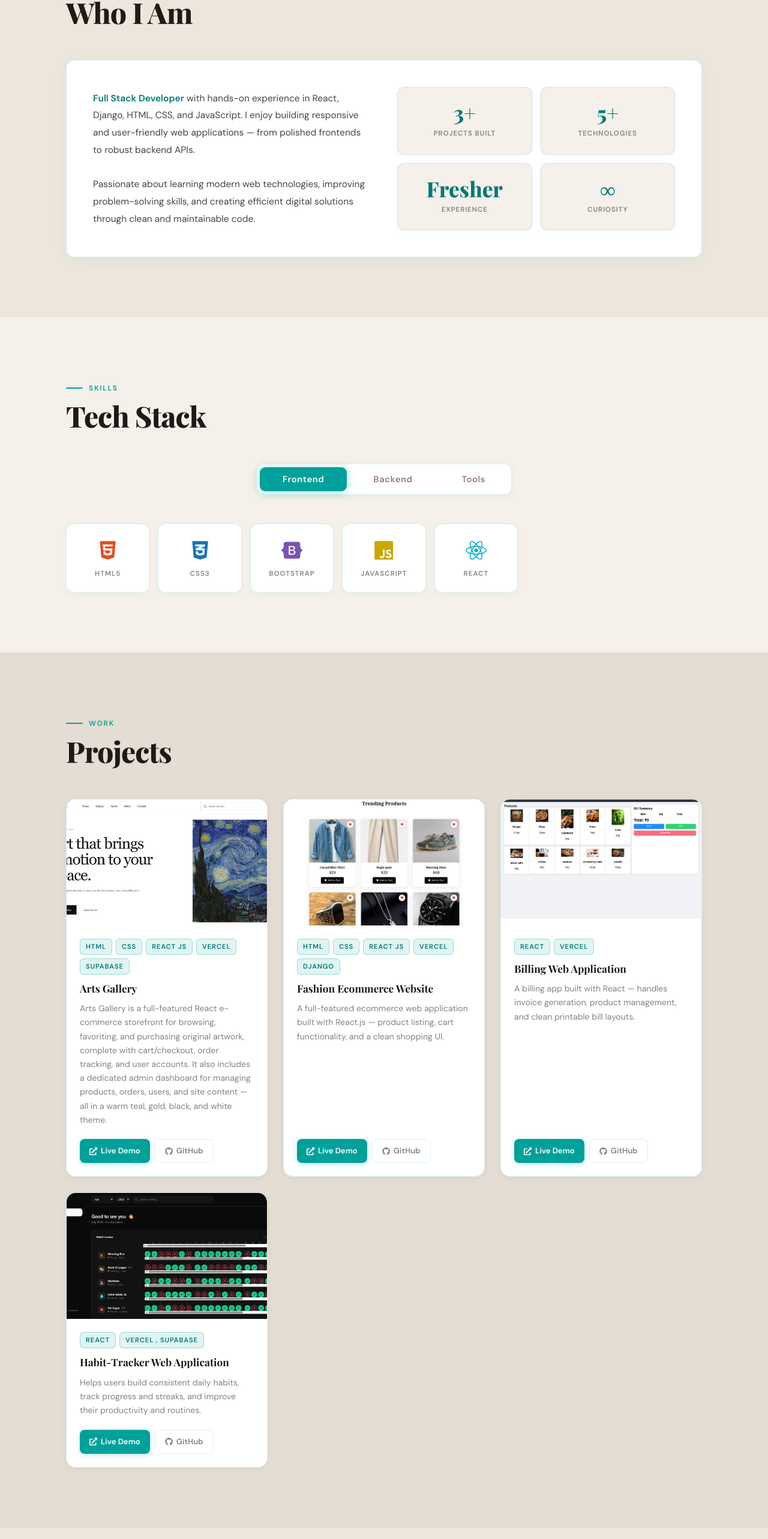
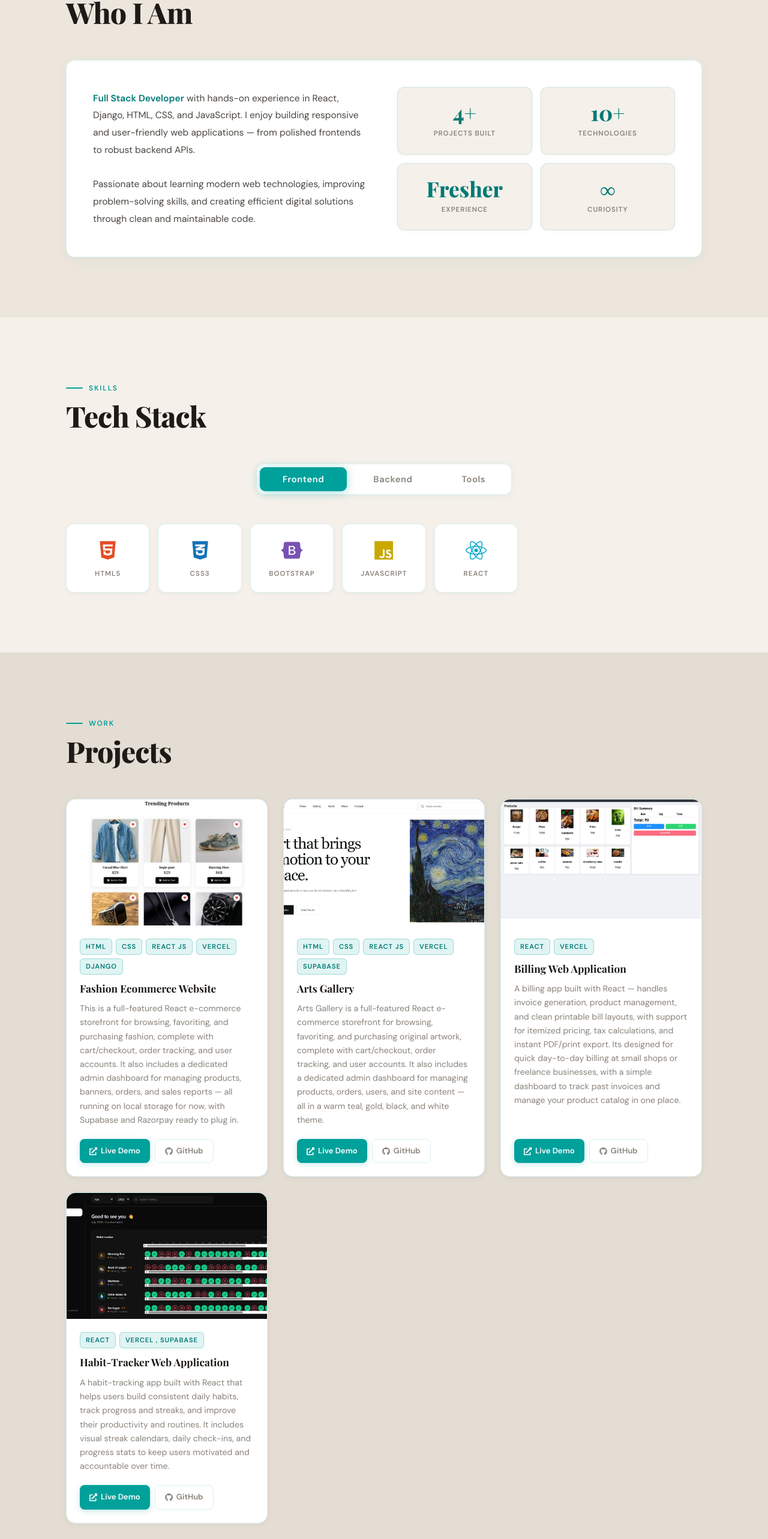
Before and after one commit to mussammilshathik21/portfolio, a React (Vite) app: page / in a window 1280 px wide. Shown: the part 944-3510 px from the top of the page at 60% size. Built offline with nearby package versions, Linux system fonts and the light colour scheme; a web font is replaced by a local one.

Commit message:
project update

```diff
--- a/src/components/Aboutme.jsx
+++ b/src/components/Aboutme.jsx
@@ -1,8 +1,8 @@
 import './Aboutme.css'
 
 const STATS = [
-  { num: '3+',  label: 'Projects Built'  },
-  { num: '5+',  label: 'Technologies'    },
+  { num: '4+',  label: 'Projects Built'  },
+  { num: '10+',  label: 'Technologies'    },
   { num: 'Fresher', label: 'Experience'      },
   { num: '∞',   label: 'Curiosity'       },
 ]
--- a/src/components/Project.jsx
+++ b/src/components/Project.jsx
@@ -6,6 +6,14 @@ import artgallery from '../assets/artgallery.png'
 import './Project.css'
 
 const PROJECTS = [
+   {
+    image:       pro1,
+    title:       'Fashion Ecommerce Website',
+    description: 'This is a full-featured React e-commerce storefront for browsing, favoriting, and purchasing fashion, complete with cart/checkout, order tracking, and user accounts. It also includes a dedicated admin dashboard for managing products, banners, orders, and sales reports — all running on local storage for now, with Supabase and Razorpay ready to plug in.',
+    live:        'https://fashion-e-commerce-jet.vercel.app/',
+    github:      'https://github.com/mussammilshathik21/fashion-e-commerce',
+    tags:        ['Html','css','React Js', 'Vercel','Django'],
+  },
   {
     image:       artgallery,
     title:       'Arts Gallery',
@@ -14,18 +22,11 @@ const PROJECTS = [
     github:      'https://github.com/mussammilshathik21/art-gallery',
     tags:        ['Html','css','React Js', 'Vercel','Supabase'],
   },
-  {
-    image:       pro1,
-    title:       'Fashion Ecommerce Website',
-    description: 'A full-featured ecommerce web application built with React.js — product listing, cart functionality, and a clean shopping UI.',
-    live:        'https://react-ecommerce-frontend-only.vercel.app/',
-    github:      'https://github.com/mussammilshathik21/react-ecommerce-frontend-only',
-    tags:        ['Html','css','React Js', 'Vercel','Django'],
-  },
+
   {
     image:       billingweb,
     title:       'Billing Web Application',
-    description: 'A billing app built with React — handles invoice generation, product management, and clean printable bill layouts.',
+    description: 'A billing app built with React — handles invoice generation, product management, and clean printable bill layouts, with support for itemized pricing, tax calculations, and instant PDF/print export. Its designed for quick day-to-day billing at small shops or freelance businesses, with a simple dashboard to track past invoices and manage your product catalog in one place.',
     live:        'https://billing-web-shathik.vercel.app/',
     github:      'https://github.com/mussammilshathik21/billing-website',
     tags:        ['React', 'Vercel'],
@@ -33,7 +34,7 @@ const PROJECTS = [
    {
     image:       tracker,
     title:       'Habit-Tracker Web Application',
-    description: 'Helps users build consistent daily habits, track progress and streaks, and improve their productivity and routines.',
+    description: 'A habit-tracking app built with React that helps users build consistent daily habits, track progress and streaks, and improve their productivity and routines. It includes visual streak calendars, daily check-ins, and progress stats to keep users motivated and accountable over time.',
     live:        'https://habit-tracker-gules-seven.vercel.app/',
     github:      'https://github.com/mussammilshathik21/Habit-Tracker',
     tags:        ['React', 'Vercel , SupaBase'],
```
